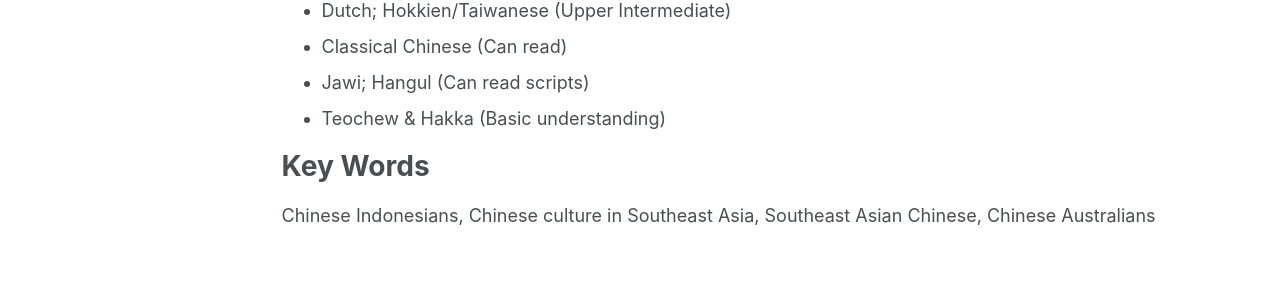
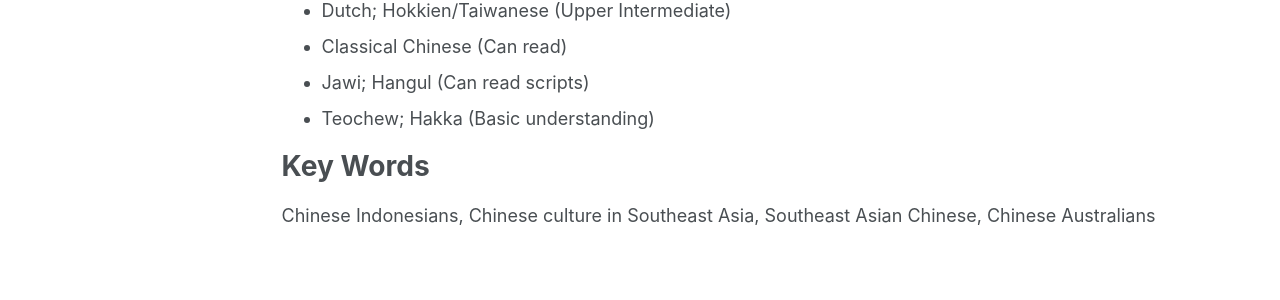
Before and after one commit to jamesjiaxingjian/jamesjiaxingjian.github.io, a Jekyll site: the page built from _pages/cv.md, in a window 1280 px wide and 1324 px high. Shown: the part 921-1221 px from the top of the window. Built offline with Jekyll 4.4.1, drawn with Linux system fonts in a browser that asks for light colours; a style sheet for code colours, icons or effects is not loaded.

Commit message:
Update cv.md

```diff
--- a/_pages/cv.md
+++ b/_pages/cv.md
@@ -40,7 +40,7 @@ Language and Script Expertise
 * Dutch; Hokkien/Taiwanese (Upper Intermediate)
 * Classical Chinese (Can read)
 * Jawi; Hangul (Can read scripts)
-* Teochew & Hakka (Basic understanding)
+* Teochew; Hakka (Basic understanding)
 
 Key Words
 ======
```
